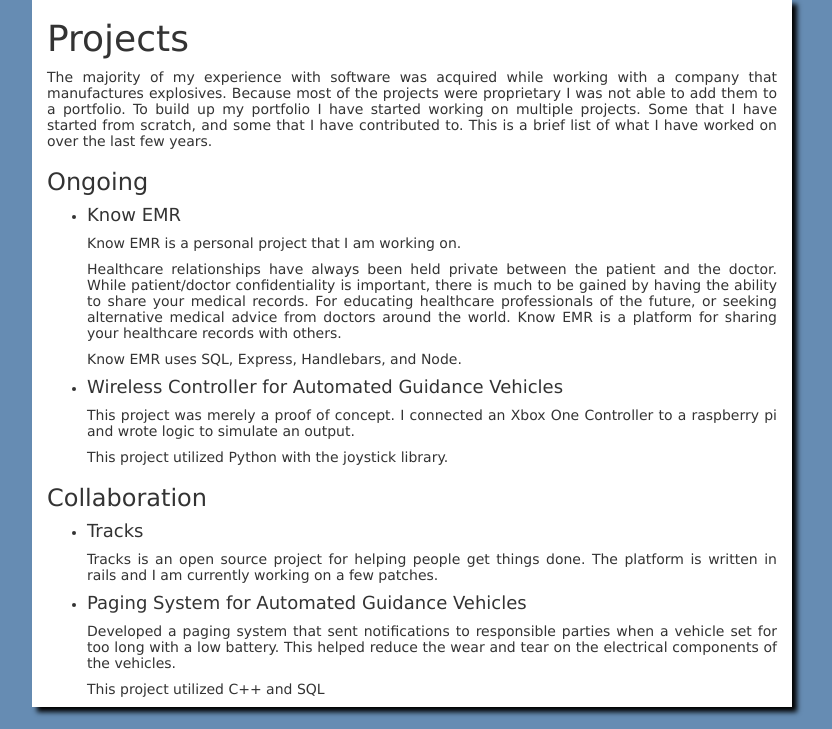
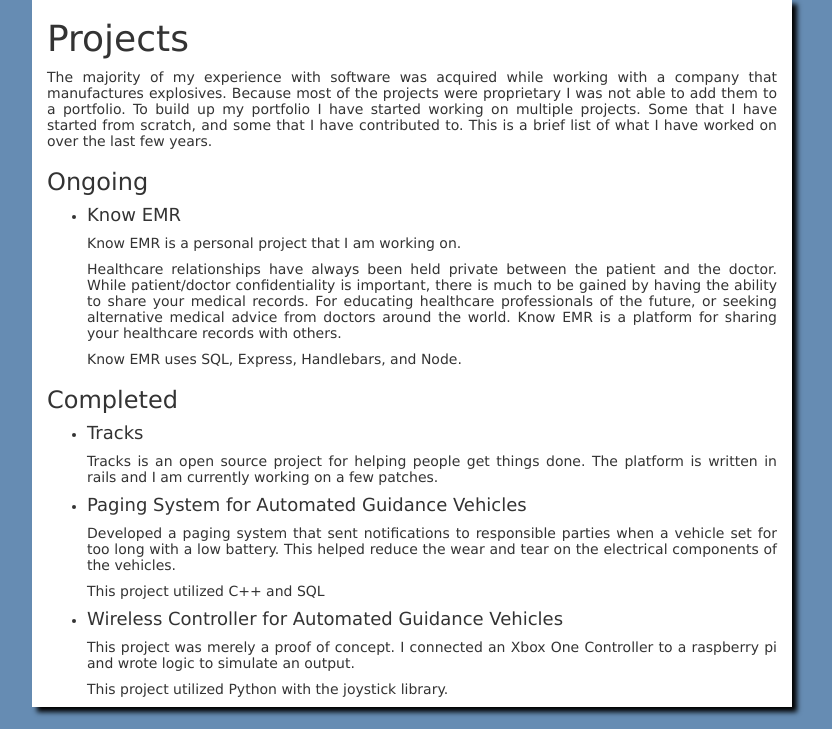
Before and after one commit to RyanTruran/Meetup, a Node server app: page /projects in a window 1280 px wide. Shown: the part 71-800 px from the top of the page, without its empty margins (228-1060 px from the left). Run offline with Node 20, Linux system fonts and the light colour scheme; some libraries are stand-ins or nearby versions.

Commit message:
this is gitting excessive, another change

```diff
--- a/aboutMe/views/projects.hbs
+++ b/aboutMe/views/projects.hbs
@@ -28,17 +28,8 @@
       Know EMR uses SQL, Express, Handlebars, and Node.
     </p>
   </li>
-  <li>
-      <h4>Wireless Controller for Automated Guidance Vehicles</h4>
-      <p>
-        This project was merely a proof of concept. I connected an Xbox One Controller to a raspberry pi and wrote logic to simulate an output.
-      </p>
-      <p>
-        This project utilized Python with the joystick library.
-      </p>
-  </li>
 </ul>
-<h3>Collaboration</h3>
+<h3>Completed</h3>
 <ul>
   <li>
     <h4>Tracks</h4>
@@ -58,5 +49,14 @@
         This project utilized C++ and SQL
       </p>
   </li>
+  <li>
+      <h4>Wireless Controller for Automated Guidance Vehicles</h4>
+      <p>
+        This project was merely a proof of concept. I connected an Xbox One Controller to a raspberry pi and wrote logic to simulate an output.
+      </p>
+      <p>
+        This project utilized Python with the joystick library.
+      </p>
+  </li>
 </ul>
 </div>
```
